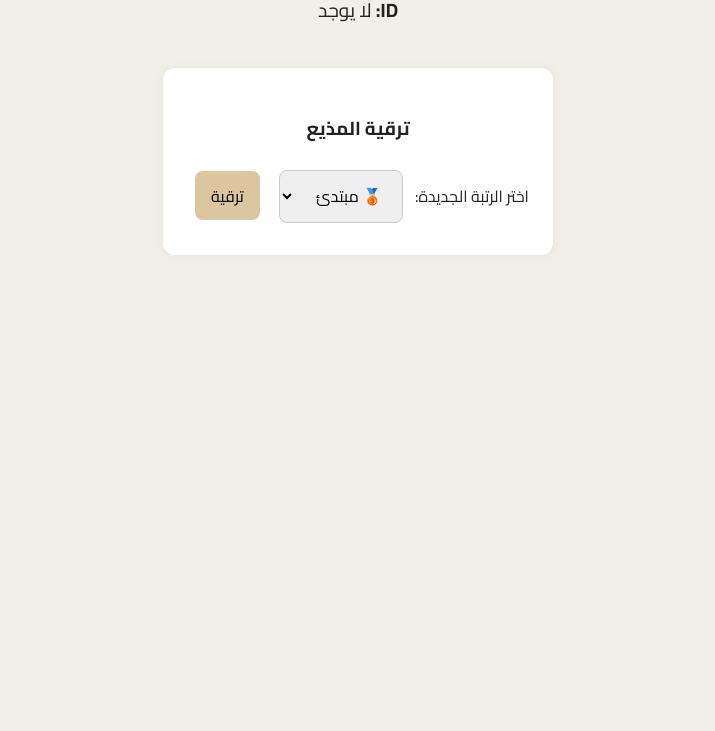
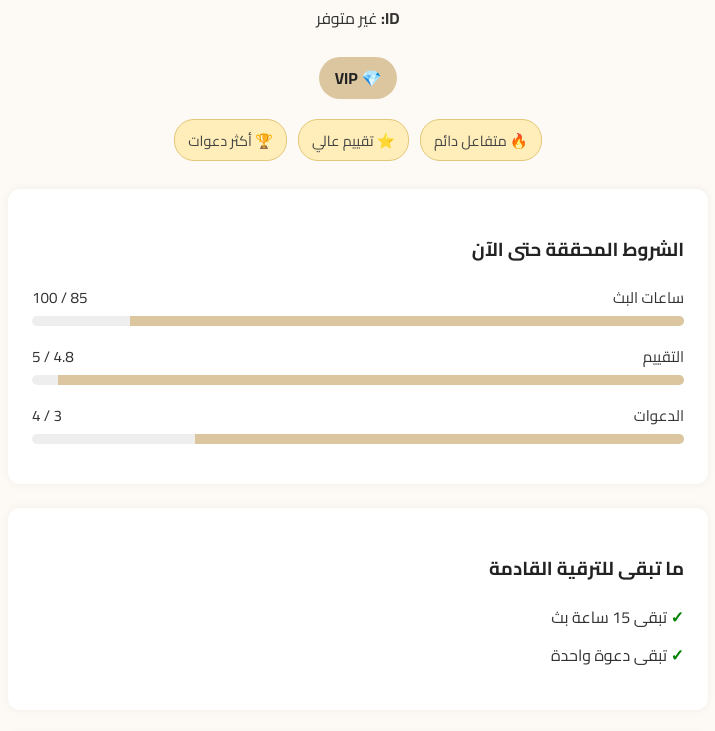
Before and after one commit to a7medRas/Theeb-Broadcaster-Rank, a plain HTML site: page profile.html in a window 1280 px wide. Shown: the part 170-901 px from the top of the page, without its empty margins (282-997 px from the left). Before the commit the page ends 800 px from the top, so only its background shows below. Drawn offline with Linux system fonts and the light colour scheme.

Commit message:
Update profile.html

```diff
--- a/profile.html
+++ b/profile.html
@@ -10,112 +10,197 @@
       font-family: 'Cairo', sans-serif;
       margin: 0;
       padding: 0;
-      transition: background-color 0.3s ease;
+      background-color: #fdf9f4;
+      color: #333;
     }
 
-    .profile {
+    .container {
+      max-width: 700px;
+      margin: auto;
+      padding: 2rem;
       text-align: center;
-      padding: 2rem;
+    }
+
+    img {
+      width: 140px;
+      height: 140px;
+      border-radius: 50%;
+      border: 4px solid white;
+      box-shadow: 0 0 8px rgba(0,0,0,0.2);
+    }
+
+    h2 {
+      margin-top: 1rem;
+      font-size: 2rem;
+    }
+
+    .badge {
+      display: inline-block;
+      background: #DCC6A0;
+      color: #222;
+      padding: 0.4rem 1rem;
+      border-radius: 30px;
+      font-weight: bold;
+      margin-top: 0.5rem;
+    }
+
+    .achievements {
+      margin-top: 1rem;
+    }
+
+    .achievements span {
+      background: #ffeeba;
+      color: #444;
+      display: inline-block;
+      padding: 0.4rem 0.8rem;
+      margin: 0.25rem;
+      border-radius: 20px;
+      font-size: 0.9rem;
+      border: 1px solid #e3c778;
+    }
+
+    .section {
+      background: white;
+      border-radius: 12px;
+      padding: 1.5rem;
+      margin-top: 1.5rem;
+      text-align: right;
+      box-shadow: 0 0 10px rgba(0,0,0,0.05);
+    }
+
+    .section h3 {
+      margin-bottom: 1rem;
       color: #222;
     }
 
-    .profile img {
-      width: 150px;
-      height: 150px;
-      border-radius: 50%;
-      margin-bottom: 1rem;
-      border: 4px solid white;
-      box-shadow: 0 0 10px rgba(0,0,0,0.1);
-    }
-
-    .profile h2 {
-      font-size: 2rem;
-      margin: 0.5rem 0;
-    }
-
-    .profile p {
-      font-size: 1.2rem;
-      margin: 0.5rem 0;
-    }
-
-    .rank-section {
-      margin-top: 2rem;
-      background: #fff;
-      padding: 1.5rem;
-      display: inline-block;
-      border-radius: 12px;
-      box-shadow: 0 0 10px rgba(0,0,0,0.05);
-    }
-
-    .rank-section h3 {
+    .progress-item {
       margin-bottom: 1rem;
     }
 
-    .rank-section select,
-    .rank-section button {
-      padding: 0.6rem 1rem;
-      font-size: 1rem;
-      border-radius: 8px;
-      margin: 0.5rem;
-      border: 1px solid #ccc;
-      font-family: 'Cairo', sans-serif;
+    .progress-label {
+      display: flex;
+      justify-content: space-between;
+      font-size: 0.95rem;
     }
 
-    .rank-section button {
-      background-color: #DCC6A0;
-      border: none;
-      cursor: pointer;
+    .progress-bar-container {
+      background: #eee;
+      border-radius: 10px;
+      overflow: hidden;
+      height: 10px;
+      margin-top: 4px;
     }
 
-    .rank-section button:hover {
-      background-color: #c8b38e;
+    .progress-bar {
+      background: #DCC6A0;
+      height: 100%;
+      width: 0%;
+      transition: width 0.5s ease-in-out;
+    }
+
+    ul {
+      list-style: none;
+      padding: 0;
+    }
+
+    ul li {
+      margin-bottom: 0.5rem;
+      font-size: 1rem;
+    }
+
+    ul li::before {
+      content: "✓ ";
+      color: green;
+      font-weight: bold;
     }
   </style>
 </head>
 <body>
-  <section class="profile">
-    <img src="broadcaster.jpg" alt="صورة المذيع" />
+  <div class="container">
+    <img src="broadcaster.jpg" alt="صورة المذيع">
     <h2 id="username">اسم المذيع</h2>
-    <p><strong>ID:</strong> <span id="user-id">لا يوجد</span></p>
+    <p><strong>ID:</strong> <span id="user-id">123456</span></p>
+    <div class="badge" id="current-rank">💎 VIP</div>
 
-    <div class="rank-section">
-      <h3>ترقية المذيع</h3>
-      <label for="rank">اختر الرتبة الجديدة:</label>
-      <select id="rank">
-        <option value="beginner">🥉 مبتدئ</option>
-        <option value="pro">🥈 محترف</option>
-        <option value="vip">💎 VIP</option>
-        <option value="svip">👑 SVIP</option>
-        <option value="ssvip">🌟 SSVIP</option>
-      </select>
-      <button onclick="upgradeUser()">ترقية</button>
+    <!-- أوسمة -->
+    <div class="achievements">
+      <span>🔥 متفاعل دائم</span>
+      <span>⭐ تقييم عالي</span>
+      <span>🏆 أكثر دعوات</span>
     </div>
-  </section>
+
+    <!-- الشروط المحققة -->
+    <div class="section">
+      <h3>الشروط المحققة حتى الآن</h3>
+
+      <div class="progress-item">
+        <div class="progress-label">
+          <span>ساعات البث</span>
+          <span>85 / 100</span>
+        </div>
+        <div class="progress-bar-container">
+          <div class="progress-bar" style="width:85%;"></div>
+        </div>
+      </div>
+
+      <div class="progress-item">
+        <div class="progress-label">
+          <span>التقييم</span>
+          <span>4.8 / 5</span>
+        </div>
+        <div class="progress-bar-container">
+          <div class="progress-bar" style="width:96%;"></div>
+        </div>
+      </div>
+
+      <div class="progress-item">
+        <div class="progress-label">
+          <span>الدعوات</span>
+          <span>3 / 4</span>
+        </div>
+        <div class="progress-bar-container">
+          <div class="progress-bar" style="width:75%;"></div>
+        </div>
+      </div>
+    </div>
+
+    <!-- المتبقي للترقية -->
+    <div class="section">
+      <h3>ما تبقى للترقية القادمة</h3>
+      <ul>
+        <li>تبقى 15 ساعة بث</li>
+        <li>تبقى دعوة واحدة</li>
+      </ul>
+    </div>
+
+    <!-- المزايا الحالية -->
+    <div class="section">
+      <h3>مزايا المستوى الحالي (💎 VIP)</h3>
+      <ul>
+        <li>دعم مخصص من الإدارة</li>
+        <li>ظهور في أعلى قوائم البث</li>
+        <li>زيادة في الأرباح بنسبة 10%</li>
+      </ul>
+    </div>
+  </div>
 
   <script>
     const params = new URLSearchParams(window.location.search);
     const username = params.get("username") || "اسم غير معروف";
-    const userId = params.get("id") || "لا يوجد";
-    const userRank = params.get("rank") || "beginner";
+    const userId = params.get("id") || "غير متوفر";
+    const userRank = params.get("rank") || "vip";
+
+    const rankNames = {
+      beginner: "🥉 مبتدئ",
+      pro: "🥈 محترف",
+      vip: "💎 VIP",
+      svip: "👑 SVIP",
+      ssvip: "🌟 SSVIP"
+    };
 
     document.getElementById("username").textContent = username;
     document.getElementById("user-id").textContent = userId;
-    document.getElementById("rank").value = userRank;
-
-    const rankColors = {
-      beginner: "#f2efe9",
-      pro: "#e6f7ff",
-      vip: "#fff2e6",
-      svip: "#f3e6ff",
-      ssvip: "#fff0f0"
-    };
-    document.body.style.backgroundColor = rankColors[userRank] || "#ffffff";
-
-    function upgradeUser() {
-      const selectedRank = document.getElementById("rank").value;
-      alert("تم ترقية " + username + " إلى رتبة: " + selectedRank);
-      window.location.search = `?username=${encodeURIComponent(username)}&id=${encodeURIComponent(userId)}&rank=${selectedRank}`;
-    }
+    document.getElementById("current-rank").textContent = rankNames[userRank] || "💎 VIP";
   </script>
 </body>
 </html>
```
